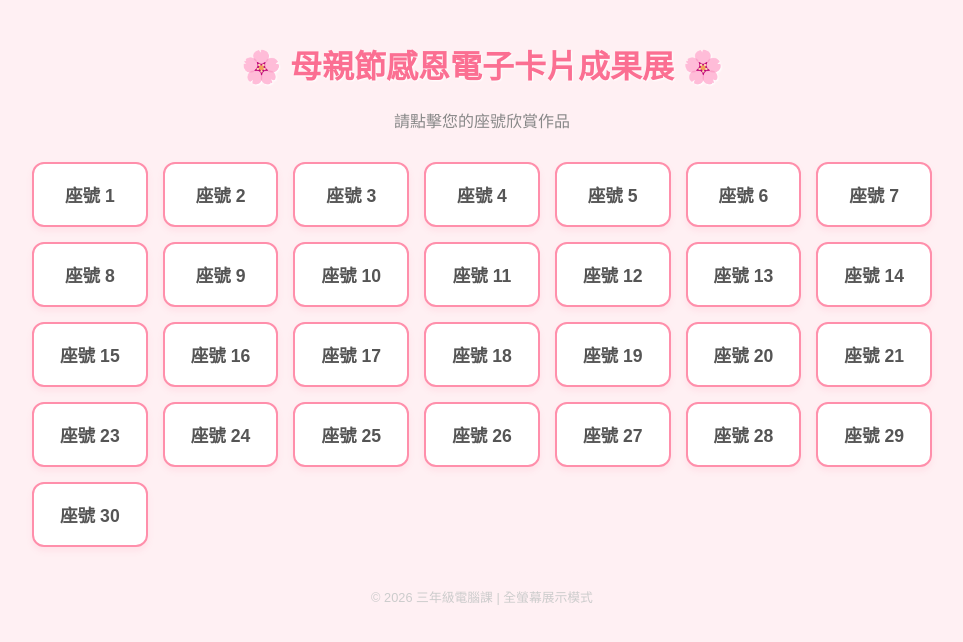
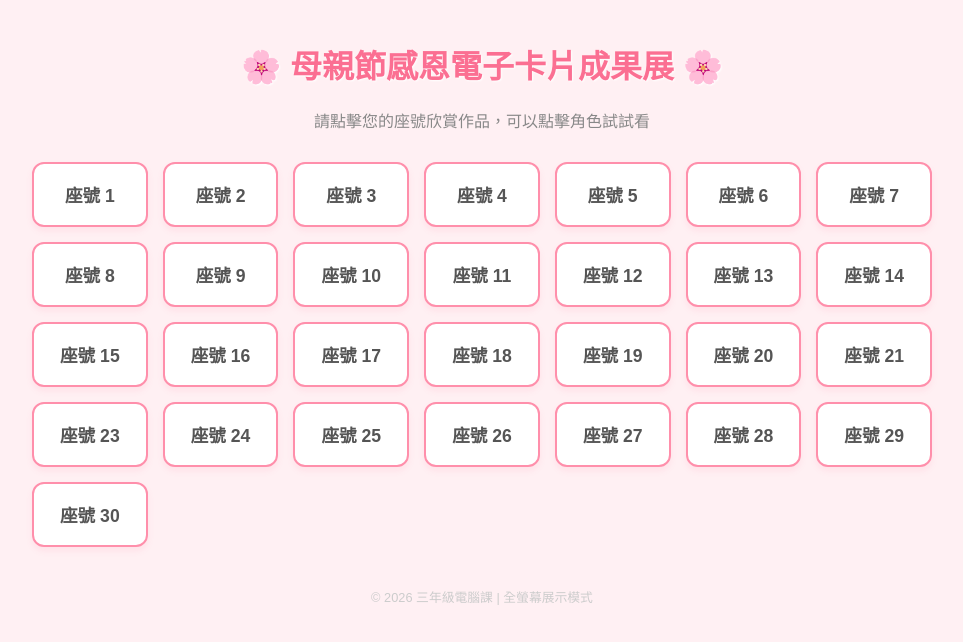
Before and after one commit to gsn925514-del/114danei-e-card, a plain HTML site: page index.html in a window 1280 px wide. Shown: the whole page, without its empty margins (158-1121 px from the left). Drawn offline with Linux system fonts and the light colour scheme.

Commit message:
Update index.html

```diff
--- a/index.html
+++ b/index.html
@@ -99,7 +99,7 @@
 <body>
 
     <h1>🌸 母親節感恩電子卡片成果展 🌸</h1>
-    <p>請點擊您的座號欣賞作品</p>
+    <p>請點擊您的座號欣賞作品，可以點擊角色試試看</p>
 
     <div class="grid-container" id="button-grid"></div>
 
```
